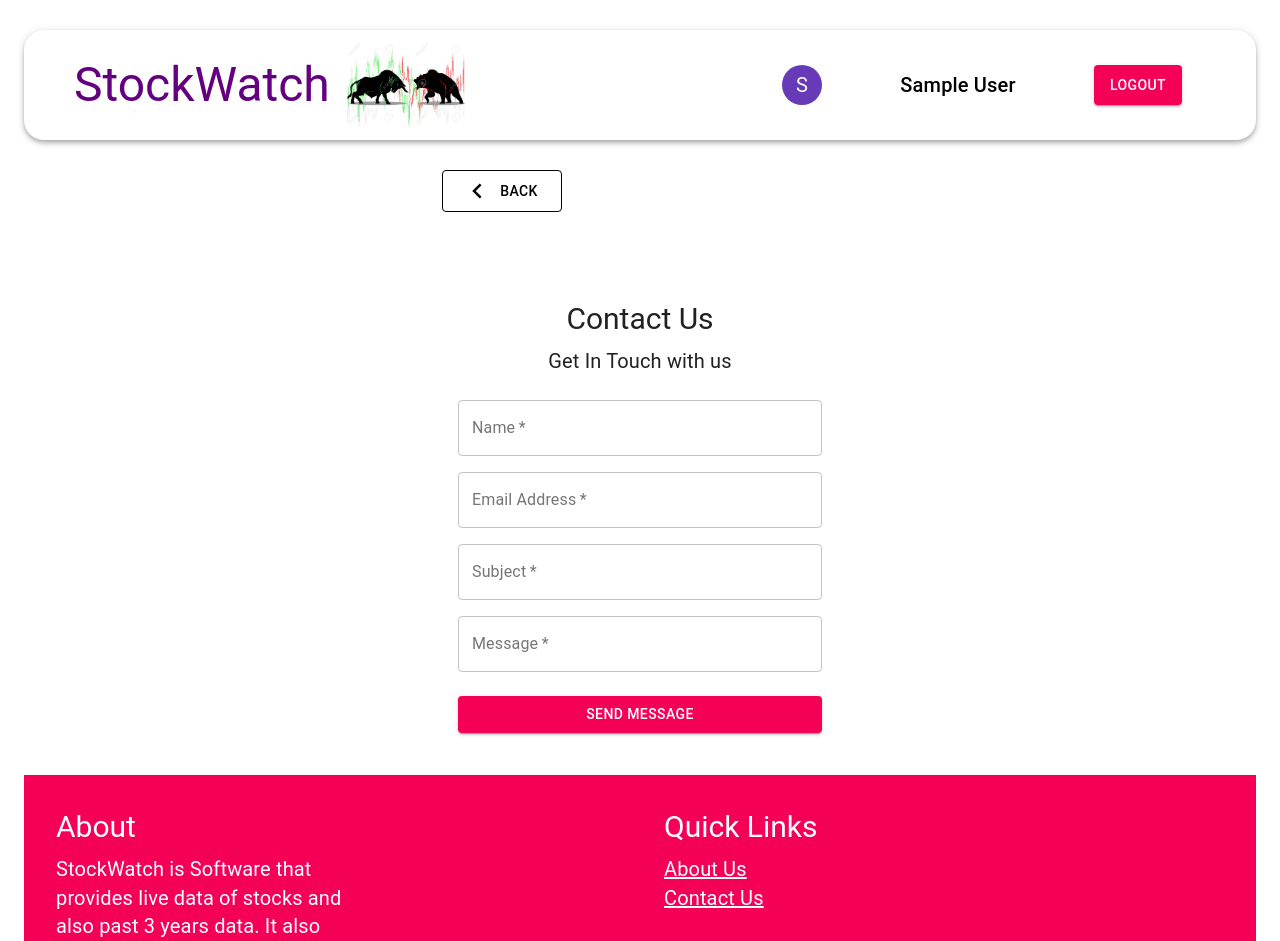
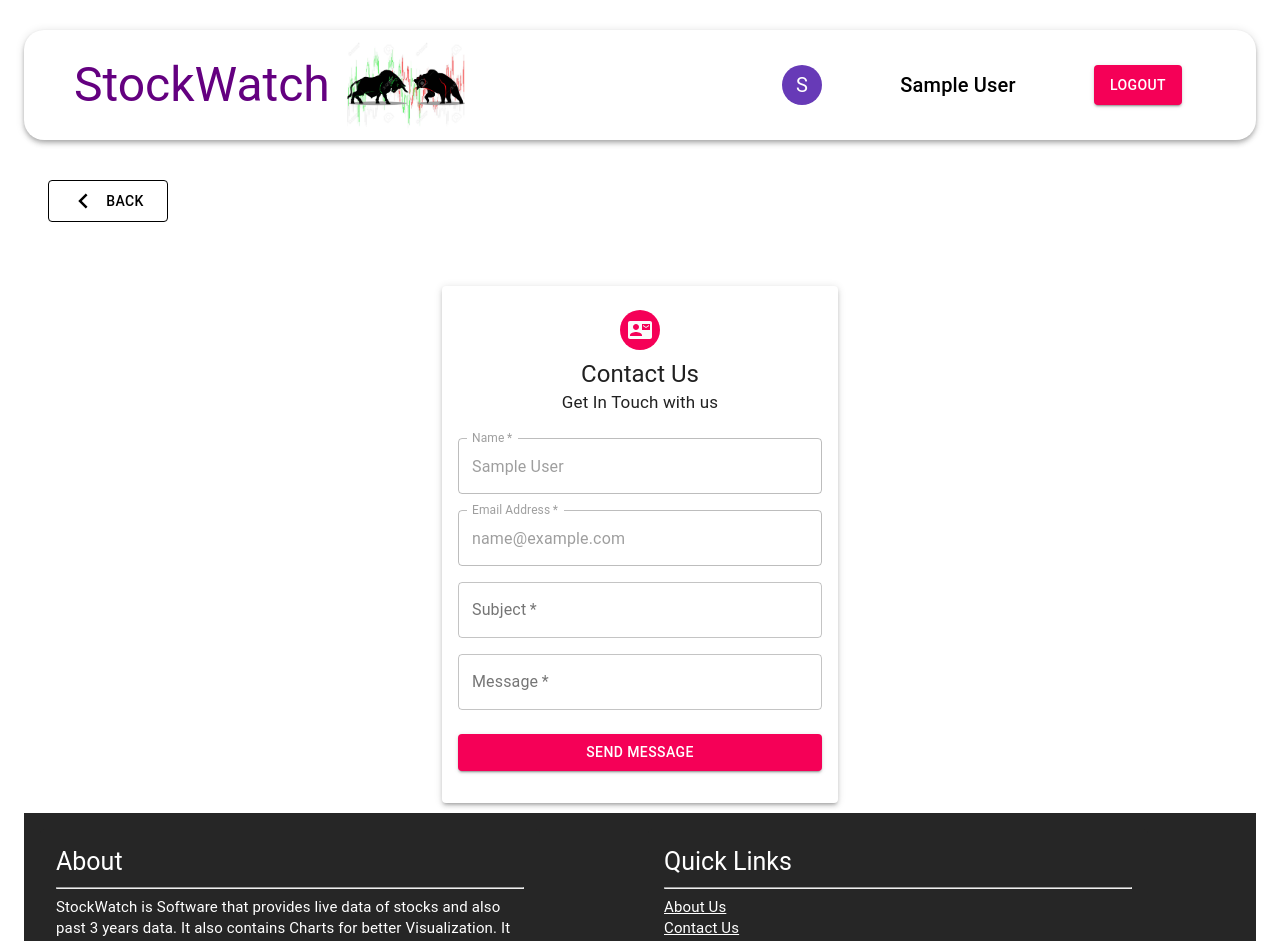
Before and after one commit to Meet35/Stock-Market-System, a React (Create React App) app in the folder frontend/: page /contact in a window 1280 px wide. Shown: the top 941 px of the page. Built offline with nearby package versions, Linux system fonts and the light colour scheme; sample sign-in values are in the browser's storage.

Commit message:
update changes and fixes footer

```diff
--- a/frontend/src/actions/auth.js
+++ b/frontend/src/actions/auth.js
@@ -8,8 +8,10 @@ export const signin = (formData, router) => async (dispatch) => {
         dispatch({ type: AUTH, data });
 
         router.push('/');
+
     } catch (error) {
         console.log(error);
+        alert("Invalid Credentials...");
     }
 };
 
@@ -22,5 +24,6 @@ export const signup = (formData, router) => async (dispatch) => {
         router.push('/');
     } catch (error) {
         console.log(error);
+        alert("Invalid Credentials...");
     }
 };
--- a/frontend/src/components/About/About.js
+++ b/frontend/src/components/About/About.js
@@ -32,7 +32,7 @@ const useStyles = makeStyles(theme => ({
     flexGrow: 1,
     padding: theme.spacing(2)
   },
-    gcontainer:{
+  gcontainer: {
     paddingLeft: "50px",
     paddingRight: "20px"
   }
@@ -41,15 +41,15 @@ const useStyles = makeStyles(theme => ({
 
 const About = () => {
 
-    let history=useHistory();
+  let history = useHistory();
   function handleClick(e) {
     e.preventDefault();
     history.push('/');
-        window.location.reload();
   }
 
   const classes = useStyles();
   const preventDefault = (event) => event.preventDefault();
+
   return (
 
     <div className={classes.root2}>
@@ -61,8 +61,6 @@ const About = () => {
         direction="row"
         justify="flex-start"
         alignItems="flex-start"
-
-
       >
 
         <Grid item xs={12} sm={6} md={6} className={classes.gcontainer}>
@@ -86,11 +84,11 @@ const About = () => {
               </Typography>
             </CardContent>
             <CardActions>
-          <Link  to={{pathname:'https://github.com/Meet35'}} target="_blank" >
-          <GitHubIcon fontSize="large"/>
+              <Link to={{ pathname: 'https://github.com/Meet35' }} target="_blank" >
+                <GitHubIcon fontSize="large" />
               </Link>
-          <Link  to={{pathname:'https://www.linkedin.com/in/meet-dobariya-827b6519a/'}} target="_blank" >
-          <LinkedInIcon fontSize="large"/>
+              <Link to={{ pathname: 'https://www.linkedin.com/in/meet-dobariya-827b6519a/' }} target="_blank" >
+                <LinkedInIcon fontSize="large" />
               </Link>
             </CardActions>
           </Card>
@@ -100,28 +98,27 @@ const About = () => {
           <Card className={classes.root} style={{ border: "none", boxShadow: "none" }}>
             <CardMedia
               className={classes.media}
-          image={Joker}
+              image="https://avatars.githubusercontent.com/u/68754074?s=400&u=37f826742eb8745cceda3f0f5c0f4bac2fad3e6c&v=4"
               title="Contemplative Reptile"
             />
             <CardContent>
               <Typography gutterBottom variant="h5" component="h1" fontWeight="fontWeightBold">
                 <Box fontSize={30}>
-            Meet Dobariya
+                  Brijesh Khunt
             </Box>
               </Typography>
               <Typography variant="body2" component="p" fontWeight="fontWeightMedium">
                 <Box fontSize={20}>
-          I am Competitive Coder. I love solving Problem. I hate Frontend.
+                  Want to be a Quant Trader...
             </Box>
-
               </Typography>
             </CardContent>
             <CardActions>
-          <Link  to={{pathname:'https://github.com/Meet35'}} target="_blank" >
-          <GitHubIcon fontSize="large"/>
+              <Link to={{ pathname: 'https://github.com/BJKhunt' }} target="_blank" >
+                <GitHubIcon fontSize="large" />
               </Link>
-          <Link  to={{pathname:'https://www.linkedin.com/in/meet-dobariya-827b6519a/'}} target="_blank" >
-          <LinkedInIcon fontSize="large"/>
+              <Link to={{ pathname: 'https://www.linkedin.com/in/bjkhunt' }} target="_blank" >
+                <LinkedInIcon fontSize="large" />
               </Link>
             </CardActions>
           </Card>
--- a/frontend/src/components/Contact/Contact.js
+++ b/frontend/src/components/Contact/Contact.js
@@ -1,71 +1,121 @@
-import React, { useState } from 'react';
-import { useDispatch } from 'react-redux';
-import { Avatar, Button, Paper, Grid, Typography, Container } from '@material-ui/core';
+import React, { useState, useEffect } from 'react';
+import { Avatar, Button, Paper, Grid, Typography, Container, TextField } from '@material-ui/core';
+import Alert from '@material-ui/lab/Alert';
+import IconButton from '@material-ui/core/IconButton';
+import Collapse from '@material-ui/core/Collapse';
+import CloseIcon from '@material-ui/icons/Close';
 import { useHistory } from 'react-router-dom';
-import { GoogleLogin } from 'react-google-login';
-import LockOutlinedIcon from '@material-ui/icons/LockOutlined';
+import ContactMailIcon from '@material-ui/icons/ContactMail';
 import Box from '@material-ui/core/Box';
 import ArrowBack from '@material-ui/icons/NavigateBeforeTwoTone';
+import { confirmAlert } from 'react-confirm-alert'; // Import
+import 'react-confirm-alert/src/react-confirm-alert.css'; // Import css
 
-import Icon from './icon';
-import { signin, signup } from '../../actions/auth';
-import { AUTH } from '../../actions/types';
 import useStyles from './styles';
 import Input from './Input';
 
-const initialState = { name:'', email: '', subject: '', message: '' };
-
 const Contact = () => {
-    const [form, setForm] = useState(initialState);
-    const dispatch = useDispatch();
+    const [name, setName] = useState('');
+    const [email, setEmail] = useState('');
+    const [subject, setSubject] = useState('');
+    const [message, setMessage] = useState('');
+    const [open, setOpen] = React.useState(false);
     const history = useHistory();
     const classes = useStyles();
 
+    useEffect(() => {
+        console.log(JSON.parse(localStorage.getItem('profile')).result);
+        setName(JSON.parse(localStorage.getItem('profile')).result.name);
+        setEmail(JSON.parse(localStorage.getItem('profile')).result.email);
+        // eslint-disable-next-line react-hooks/exhaustive-deps
+    }, [])
 
     const handleSubmit = (e) => {
         e.preventDefault();
-        history.push('/home');
+        //console.log(form);
+        confirmAlert({
+            title: subject,
+            message: message,
+            buttons: [
+                {
+                    label: 'Send',
+                    onClick: () => {
+                        setOpen(true);
+                        setMessage('');
+                        setSubject('');
+                        history.push('/contact');
+                    }
+                },
+                {
+                    label: 'Cancel',
+                    onClick: () => {
+                        setMessage('');
+                        history.push('/contact');
+                    }
+                }
+            ]
+        });
     };
 
     function handleClick(e) {
         e.preventDefault();
         history.push('/');
-        window.location.reload();
     }
 
-
-    const handleChange = (e) => setForm({ ...form, [e.target.name]: e.target.value });
-
     return (
-
-        <Container component="main" maxWidth="xs" style={{ border: "none", boxShadow: "none" }}>
-            <Button variant="outlined" style={{ width: 120, marginBottom: 7 }} fontSize="medium" color="inherit" startIcon={<ArrowBack style={{ fontSize: 30 }} />} onClick={(e) => handleClick(e)} backgroundcolor="gray">Back</Button>
-
-            <Paper className={classes.paper} elevation={3} style={{ border: "none", boxShadow: "none" }}>
-                <Typography gutterBottom variant="h5" component="h1" fontWeight="fontWeightBold">
-              <Box fontSize={30}>
+        <Container maxWidth="lg">
+            <Collapse in={open}>
+                <Alert
+                    action={
+                        <IconButton
+                            aria-label="close"
+                            color="inherit"
+                            size="small"
+                            onClick={() => {
+                                setOpen(false);
+                            }}
+                        >
+                            <CloseIcon fontSize="inherit" />
+                        </IconButton>
+                    }>
+                    Sent...
+                </Alert>
+            </Collapse>
+            <Button variant="outlined" style={{ width: 120, marginTop: 10 }} fontSize="medium" color="inherit" startIcon={<ArrowBack style={{ fontSize: 30 }} />} onClick={(e) => handleClick(e)} backgroundcolor="gray">Back</Button>
+            <Container component="main" maxWidth="xs">
+                <Paper className={classes.paper} elevation={3}>
+                    <Avatar className={classes.avatar}>
+                        <ContactMailIcon />
+                    </Avatar>
+                    <Typography variant="h5" component="h1" fontWeight="fontWeightBold">
                         Contact Us
-            </Box>
                     </Typography>
                     <Typography variant="body2" component="p" fontWeight="fontWeightMedium">
-          <Box fontSize={20}>
+                        <Box fontSize={17}>
                             Get In Touch with us
                         </Box>
-
                     </Typography>
                     <form className={classes.form} onSubmit={handleSubmit}>
                         <Grid container spacing={2}>
-                    <Input name="name" label="Name" handleChange={handleChange} type="text" />
-                        <Input name="email" label="Email Address" handleChange={handleChange} type="email" />
-                        <Input name="email" label="Subject" handleChange={handleChange} type="text" />
-                        <Input name="email" label="Message" handleChange={handleChange} type="text" />
+                            <Grid item xs={12} sm={12}>
+                                <TextField disabled name="name" type="text" fullWidth variant="outlined" label="Name" value={name} onChange={e => setName(e.target.value)} required autoFocus />
+                            </Grid>
+                            <Grid item xs={12} sm={12}>
+                                <TextField disabled name="email" type="email" fullWidth variant="outlined" label="Email Address" value={email} onChange={e => setEmail(e.target.value)} required />
+                            </Grid>
+                            <Grid item xs={12} sm={12}>
+                                <TextField name="subject" type="text" fullWidth variant="outlined" label="Subject" value={subject} onChange={e => setSubject(e.target.value)} required />
+                            </Grid>
+                            <Grid item xs={12} sm={12}>
+                                <TextField name="message" type="text" fullWidth variant="outlined" label="Message" value={message} onChange={e => setMessage(e.target.value)} required />
+                            </Grid>
                         </Grid>
                         <Button type="submit" fullWidth variant="contained" color="secondary" className={classes.submit}>
                             Send Message
                         </Button>
-
                     </form>
                 </Paper>
+            </Container>
         </Container>
     );
 };
--- a/frontend/src/components/DataTrigger/DataTrigger.js
+++ b/frontend/src/components/DataTrigger/DataTrigger.js
@@ -10,6 +10,7 @@ import CardContent from '@material-ui/core/CardContent';
 import Box from '@material-ui/core/Box';
 import CardHeader from '@material-ui/core/CardHeader';
 import DeleteIcon from '@material-ui/icons/Delete';
+import { Skeleton } from "@material-ui/lab";
 require("es6-promise").polyfill();
 require("isomorphic-fetch");
 
@@ -17,6 +18,7 @@ require("isomorphic-fetch");
 const DataTrigger = () => {
 
     const [list, setList] = useState([]);
+    const [loading, setLoading] = useState(true)
     let history = useHistory();
 
     function getTriggers() {
@@ -24,11 +26,13 @@ const DataTrigger = () => {
             .then(data => {
                 //console.log(data);
                 setList(data.data);
+                setLoading(false);
             })
             .catch(err => console.log(err));
     }
 
     useEffect(() => {
+        setLoading(true);
         getTriggers();
     }, []);
 
@@ -78,10 +82,17 @@ const DataTrigger = () => {
     function handleClick(e) {
         e.preventDefault();
         history.push('/');
-        window.location.reload();
     }
 
     return (
+        <div>
+            { loading ?
+                <div>
+                    <Skeleton height={200} />
+                    <Skeleton height={200} />
+                    <Skeleton height={200} />
+                </div>
+                :
                 <Container maxWidth="lg">
                     <Button variant="outlined" style={{ width: 120, marginBottom: 7 }} fontSize="medium" color="inherit" startIcon={<ArrowBack style={{ fontSize: 30 }} />} onClick={(e) => handleClick(e)} backgroundcolor="gray">Back</Button>
                     {list.map((row, index) =>
@@ -121,7 +132,9 @@ const DataTrigger = () => {
                             </Card>
                         </Box>
                     )}
-        </Container>
+                </Container>}
+        </div>
+
     );
 };
 
--- a/frontend/src/components/Footer/Footer.js
+++ b/frontend/src/components/Footer/Footer.js
@@ -1,4 +1,3 @@
-
 import { AppBar, Typography, Toolbar, Avatar, Button } from '@material-ui/core';
 import About from '../About/About';
 import useStyles from './styles';
@@ -18,24 +17,13 @@ import GitHubIcon from '@material-ui/icons/GitHub';
 import LinkedInIcon from '@material-ui/icons/LinkedIn';
 
 import { withStyles } from "@material-ui/core/styles";
-import {
-    Grid
-} from '@material-ui/core/'
+import { Grid } from '@material-ui/core/'
 
 
 
 
 const Footer = () => {
   const classes = useStyles();
-    let history = useHistory();
-
-    const handleClick = async (e) => {
-        console.log("Hi");
-        e.preventDefault();
-        history.push(`/about`);
-        window.location.reload();
-    }
-
 
   const WhiteTextTypography = withStyles({
     root: {
@@ -45,31 +33,21 @@ const Footer = () => {
 
   return (
     <div className={classes.root2}>
-        <Grid
-                container
-                spacing={2}
-                direction="row"
-                justify="flex-start"
-                alignItems="flex-start"
-
-
-            >
+      <Grid container spacing={2} direction="row" justify="flex-start" alignItems="flex-start">
 
         <Grid item xs={12} sm={6} md={6} className={classes.gcontainer}>
           <Card className={classes.root} style={{ border: "none", boxShadow: "none" }}>
-
             <CardContent>
               <WhiteTextTypography gutterBottom variant="h5" component="h1" fontWeight="fontWeightBold">
-              <Box fontSize={30}>
+                <Box fontSize={25}>
                   About
                 </Box>
               </WhiteTextTypography>
+              <hr />
               <WhiteTextTypography variant="body2" component="p" fontWeight="fontWeightMedium">
-          <Box fontSize={20}>
-            StockWatch is Software that provides  live data of stocks and also past 3 years data. It also contains Charts for better Visulization. It has fundamental data of all companies.
-
+                <Box fontSize={15}>
+                  StockWatch is Software that provides  live data of stocks and also past 3 years data. It also contains Charts for better Visualization. It has fundamental data of all companies. You can make trigger for particular stock and when cindition satisfies sys.tem mails you about that event...
                 </Box>
-
               </WhiteTextTypography>
             </CardContent>
           </Card>
@@ -79,30 +57,29 @@ const Footer = () => {
           <Card className={classes.root} style={{ border: "none", boxShadow: "none" }}>
             <CardContent>
               <WhiteTextTypography gutterBottom variant="h5" component="h1" fontWeight="fontWeightBold">
-              <Box fontSize={30}>
+                <Box fontSize={25}>
                   Quick Links
                 </Box>
               </WhiteTextTypography>
+              <hr />
               <WhiteTextTypography variant="body2" component="p" fontWeight="fontWeightMedium">
-          <Box fontSize={20}>
-          <Link to={{ pathname: `/about` }} style={{color: "#FFFFFF"}} >About Us</Link>
-
+                <Box fontSize={15}>
+                  <Link to={{ pathname: `/about` }} style={{ color: "#FFFFFF" }} >About Us</Link>
                 </Box>
-
               </WhiteTextTypography>
               <Typography variant="body2" component="p" fontWeight="fontWeightMedium">
-          <Box fontSize={20}>
-          <Link to={{ pathname: `/contact` }} style={{color: "#FFFFFF"}}>Contact Us</Link>
+                <Box fontSize={15}>
+                  <Link to={{ pathname: `/contact` }} style={{ color: "#FFFFFF" }}>Contact Us</Link>
                 </Box>
-
               </Typography>
             </CardContent>
           </Card>
         </Grid>
+
       </Grid>
-    <hr/>
+      <hr />
       <WhiteTextTypography>Copyright © 2021 All Rights Reserved by StockWatch</WhiteTextTypography>
-    </div>
+    </div >
 
 
   );
--- a/frontend/src/components/Footer/styles.js
+++ b/frontend/src/components/Footer/styles.js
@@ -6,8 +6,8 @@ const primary800 = grey["800"];
 
 export default makeStyles((theme) => ({
   appBar: {
-    top:'auto',
-    bottom:0,
+    top: 'auto',
+    bottom: 0,
     borderRadius: 20,
     display: 'flex',
     flexDirection: 'row',
@@ -45,9 +45,8 @@ export default makeStyles((theme) => ({
     backgroundColor: deepPurple[500],
   },
   root: {
-    maxWidth: 345,
-    backgroundColor: "#f50057"
-
+    maxWidth: 500,
+    backgroundColor: "#262626"
   },
   media: {
     paddingTop: '81.25%',
@@ -57,7 +56,7 @@ export default makeStyles((theme) => ({
   root2: {
     flexGrow: 1,
     padding: theme.spacing(2),
-      background: '#f50057',
+    background: '#262626',
     marginLeft: '0px',
     marginRight: '0px',
     marginTop: "10px",
@@ -65,7 +64,7 @@ export default makeStyles((theme) => ({
     top: 'auto',
 
   },
-  gcontainer:{
+  gcontainer: {
     paddingLeft: "50px",
     paddingRight: "20px"
   }
--- a/frontend/src/components/View/View.js
+++ b/frontend/src/components/View/View.js
@@ -251,7 +251,7 @@ const View = () => {
       height: theme.spacing(3),
     },
     itsTrue: {
-      height: '300px',
+      height: '670px',
     },
   }));
 
@@ -505,6 +505,8 @@ const View = () => {
               .catch(err => console.log(err));
             setLowerlimit(0);
             setUpperlimit(0);
+            history.push('/triggers');
+            window.location.reload();
           }
         },
         {
@@ -540,6 +542,7 @@ const View = () => {
             constructorType={"stockChart"}
             options={configPrice}
           />
+          <hr />
         </Container>
       </TabPanel>
       <TabPanel value={value} index={1}>
@@ -623,6 +626,7 @@ const View = () => {
             constructorType={"stockChart"}
             options={configLiveprice}
           />
+          <hr />
         </Container>
       </TabPanel>
       <TabPanel value={value} index={3}>
```
Also changed, not shown: frontend/src/components/Home/Home.js (+9 -8 lines). Lines whose indentation alone changed are shown as unchanged.
